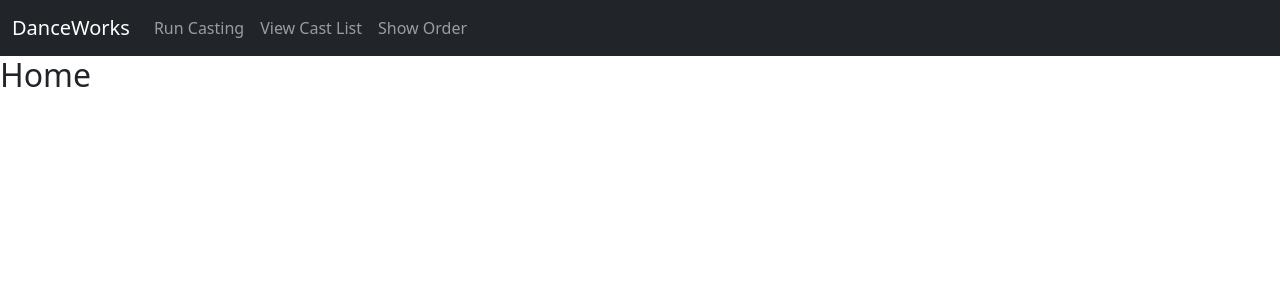
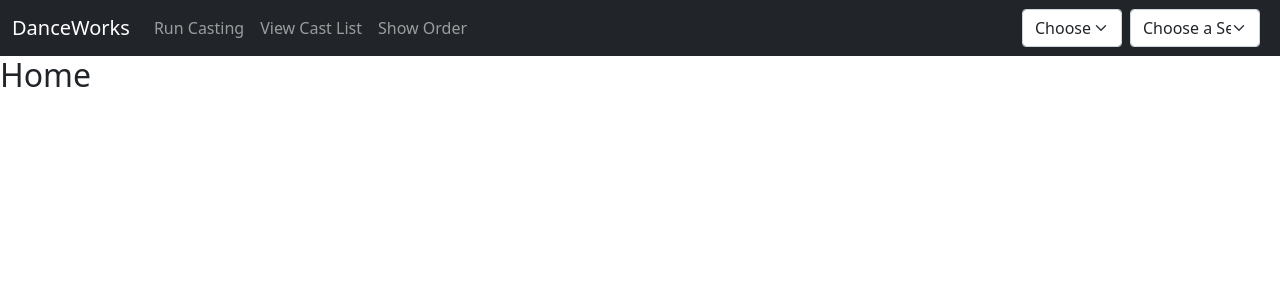
Before and after one commit to cemiller220/dw_casting_app, a Vue app: page / in a window 1280 px wide. Shown: the top 300 px of the page. Built offline with nearby package versions, Linux system fonts and the light colour scheme; no server answers.

Commit message:
add city and season config

```diff
--- a/src/App.vue
+++ b/src/App.vue
@@ -20,7 +20,15 @@
 </style>
 <script>
   import TheHeader from "./components/layout/TheHeader";
+  // import { mapActions } from 'vuex';
+
   export default {
-    components: {TheHeader}
+    components: {TheHeader},
+    methods: {
+      // ...mapActions(['loadConfig'])
+    },
+    beforeCreate() {
+      this.$store.dispatch('loadConfig');
+    }
   }
 </script>
--- a/src/components/cast_list/CastList.vue
+++ b/src/components/cast_list/CastList.vue
@@ -1,5 +1,10 @@
 <template>
-    <div class="row justify-content-center">
+    <div class="row justify-content-center" v-if="filteredCastList.length === 0">
+        <div class="col-auto">
+            <h5>No Cast List Found</h5>
+        </div>
+    </div>
+    <div class="row justify-content-center" v-else>
         <cast-list-group v-for="dance in filteredCastList" :key="dance.name" class="dance-card"
                          :dance="dance">
         </cast-list-group>
--- a/src/components/layout/TheHeader.vue
+++ b/src/components/layout/TheHeader.vue
@@ -21,14 +21,44 @@
                     </li>
                 </ul>
             </div>
+            <div>
+                <form class="d-flex" @submit.prevent>
+                    <select class="form-select form-control me-2 city-select" aria-label="city"
+                            @change="updateConfig('city', $event.target.value)">
+                        <option value :selected="currentCity === ''">Choose a City</option>
+                        <option value="nyc" :selected="currentCity === 'nyc'">NYC</option>
+                        <option value="boston" :selected="currentCity === 'boston'">Boston</option>
+                    </select>
+                    <select class="form-select form-control me-2 season-select" aria-label="season"
+                             @change="updateConfig('season', $event.target.value)">
+                        <option value :selected="currentSeason === ''">Choose a Season</option>
+                        <option value="14" :selected="currentSeason === '14'">Season 14</option>
+                        <option value="15" :selected="currentSeason === '15'">Season 15</option>
+                        <option value="16" :selected="currentSeason === '16'">Season 16</option>
+                    </select>
+                </form>
+            </div>
         </div>
     </nav>
 </template>
 
 <script>
+    import { mapGetters, mapActions } from 'vuex';
+
     export default {
         name: "TheHeader",
+        data() {
+          return {
+          }
+        },
         computed: {
+            ...mapGetters(['city', 'season']),
+            currentCity() {
+                return this.city;
+            },
+            currentSeason() {
+                return this.season;
+            },
             runCastingActive() {
                 return this.$route.path === '/run_casting';
             },
@@ -38,10 +68,26 @@
             showOrderActive() {
                 return this.$route.path === '/show_order';
             }
+        },
+        methods: {
+            ...mapActions(['changeCitySeason']),
+            updateConfig(field, value) {
+                if (field === 'city') {
+                    this.changeCitySeason({city: value, season: this.currentSeason})
+                } else if (field === 'season') {
+                    this.changeCitySeason({city: this.currentCity, season: value})
+                }
+            }
         }
     }
 </script>
 
 <style scoped>
+    .city-select {
+        width: 100px;
+    }
 
+    .season-select {
+        width: 130px;
+    }
 </style>
--- a/src/store/cast_list.js
+++ b/src/store/cast_list.js
@@ -8,7 +8,7 @@ export default {
     },
     mutations: {
         setCastList(state, payload) {
-            state.castList = payload;
+            state.castList = payload || [];
         },
         setChangeLog(state, payload) {
             state.changeLog = payload || [];
@@ -42,10 +42,13 @@ export default {
             // if (!payload.forceRefresh && !context.getters.shouldUpdate) {
             //     return
             // }
+            const city = context.rootGetters.city;
+            const season = context.rootGetters.season;
 
-            const response = await fetch(`https://dw-casting-default-rtdb.firebaseio.com/nyc/season16/${payload.node}.json`);
+            const response = await fetch(`https://dw-casting-default-rtdb.firebaseio.com/${city}/season${season}/${payload.node}.json`);
             const responseData = await response.json();
 
+            console.log('load ' + payload.node + ' city ' + city + ' season ' + season);
             console.log(responseData);
 
             if (!response.ok) {
@@ -55,7 +58,10 @@ export default {
             context.commit(payload.mutation, responseData);
         },
         async uploadData(context, payload) {
-            const response = await fetch(`https://dw-casting-default-rtdb.firebaseio.com/nyc/season16/${payload.node}.json`, {
+            const city = context.rootGetters.city;
+            const season = context.rootGetters.season;
+
+            const response = await fetch(`https://dw-casting-default-rtdb.firebaseio.com/${city}/season${season}/${payload.node}.json`, {
                 method: 'PUT',
                 body: JSON.stringify(context.getters[payload.getter])
             });
@@ -161,17 +167,21 @@ export default {
                     }
                 }
             }
-            return dancer_list;
+            return dancer_list.sort();
         },
         pieces(state) {
             const piece_list = [];
             for (let piece of state.castList) {
                 piece_list.push(piece.name);
             }
-            return piece_list;
+            return piece_list.sort();
         },
         changeLog(state) {
             return state.changeLog;
         }
     }
 }
+
+
+// TODO: Setup changing seasons
+// TODO: Start show order page
--- a/src/store/index.js
+++ b/src/store/index.js
@@ -1,12 +1,72 @@
 import { createStore } from 'vuex'
 import cast_list from "./cast_list";
+import router from "../router";
 
 export default createStore({
-  state: {
+  state() {
+    return {
+      season: '',
+      city: ''
+    }
   },
   mutations: {
+    setCitySeason(state, payload) {
+      state.city = payload.city;
+      state.season = payload.season;
+    }
   },
   actions: {
+    async uploadConfig(context, payload) {
+      const response = await fetch(`https://dw-casting-default-rtdb.firebaseio.com/current_config.json`, {
+        method: 'PUT',
+        body: JSON.stringify(payload)
+      });
+
+      const responseData = await response.json();
+
+      if (!response.ok) {
+        throw new Error(responseData.message || 'Failed to send!');
+      }
+    },
+    async loadConfig(context) {
+      const response = await fetch(`https://dw-casting-default-rtdb.firebaseio.com/current_config.json`);
+      const responseData = await response.json();
+
+      console.log('load config');
+      console.log(responseData);
+
+      if (!response.ok) {
+        throw new Error(responseData.message || 'Failed to fetch!');
+      }
+
+      await context.commit('setCitySeason', responseData);
+
+      // update all data on current page
+      context.dispatch('updateCurrentPageData', {current_path: router.currentRoute.value.path});
+    },
+    async changeCitySeason(context, payload) {
+      context.commit('setCitySeason', payload);
+
+      // send config to firebase
+      await context.dispatch('uploadConfig', payload);
+
+      // update all data on current page
+      context.dispatch('updateCurrentPageData', {current_path: router.currentRoute.value.path});
+    },
+    updateCurrentPageData(context, payload) {
+      if (payload.current_path === '/cast_list') {
+        context.dispatch('cast_list/loadData', {node: 'cast_list', mutation: 'setCastList'});
+        context.dispatch('cast_list/loadData', {node: 'change_log', mutation: 'setChangeLog'});
+      }
+    }
+  },
+  getters: {
+    city(state) {
+      return state.city;
+    },
+    season(state) {
+      return state.season;
+    }
   },
   modules: {
     cast_list: cast_list
--- a/src/views/ViewCastList.vue
+++ b/src/views/ViewCastList.vue
@@ -73,8 +73,14 @@
         },
         computed: {
             ...mapGetters('cast_list', ['castList', 'pieces', 'dancers', 'changeLog']),
+            currentCastList() {
+                return this.castList;
+            },
+            currentChangeLog() {
+                return this.changeLog;
+            },
             filteredCastList() {
-                let filteredCastList = JSON.parse(JSON.stringify(this.castList));
+                let filteredCastList = JSON.parse(JSON.stringify(this.currentCastList));
 
                 if (this.filter_piece_name === '' && this.filter_dancer_name !== '') {
                     // only dancer filter
@@ -96,7 +102,7 @@
                 return filteredCastList;
             },
             filteredChangeLog() {
-                let filteredChangeLog = JSON.parse(JSON.stringify(this.changeLog));
+                let filteredChangeLog = JSON.parse(JSON.stringify(this.currentChangeLog));
 
                 if (this.filter_piece_name === '' && this.filter_dancer_name !== '') {
                     // only dancer filter
```
